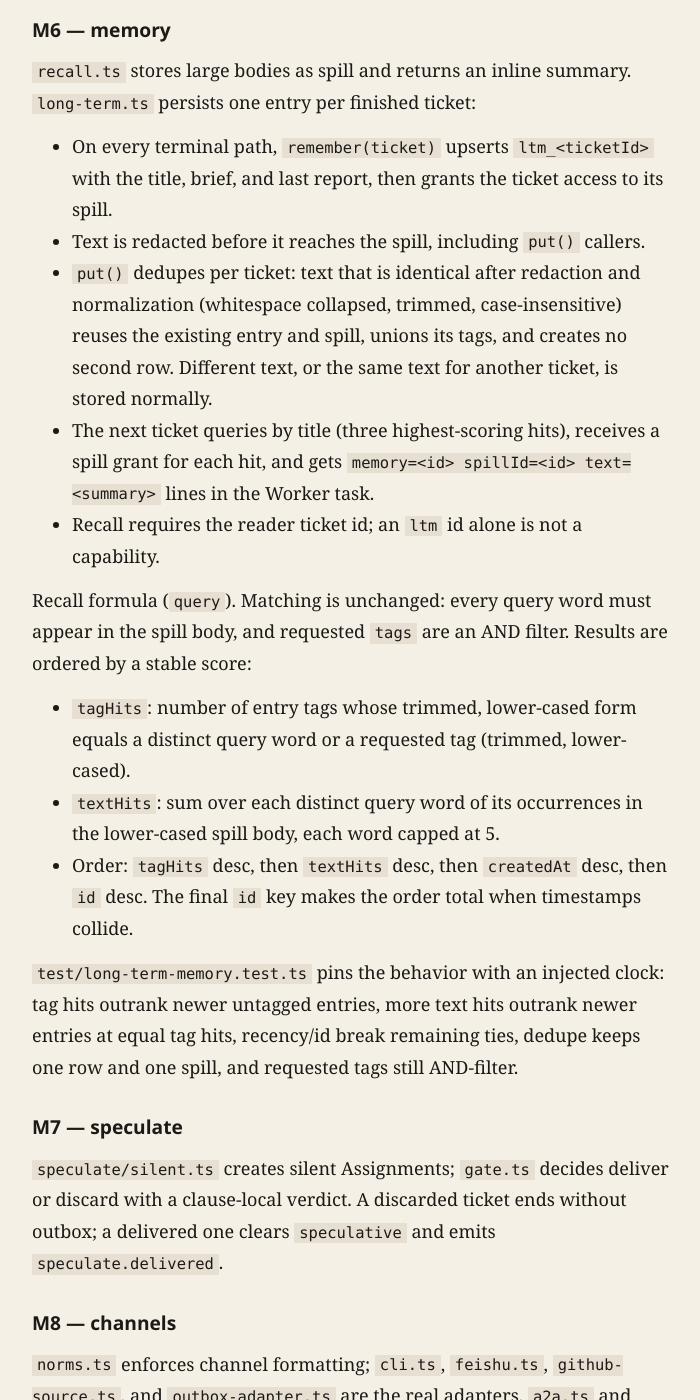
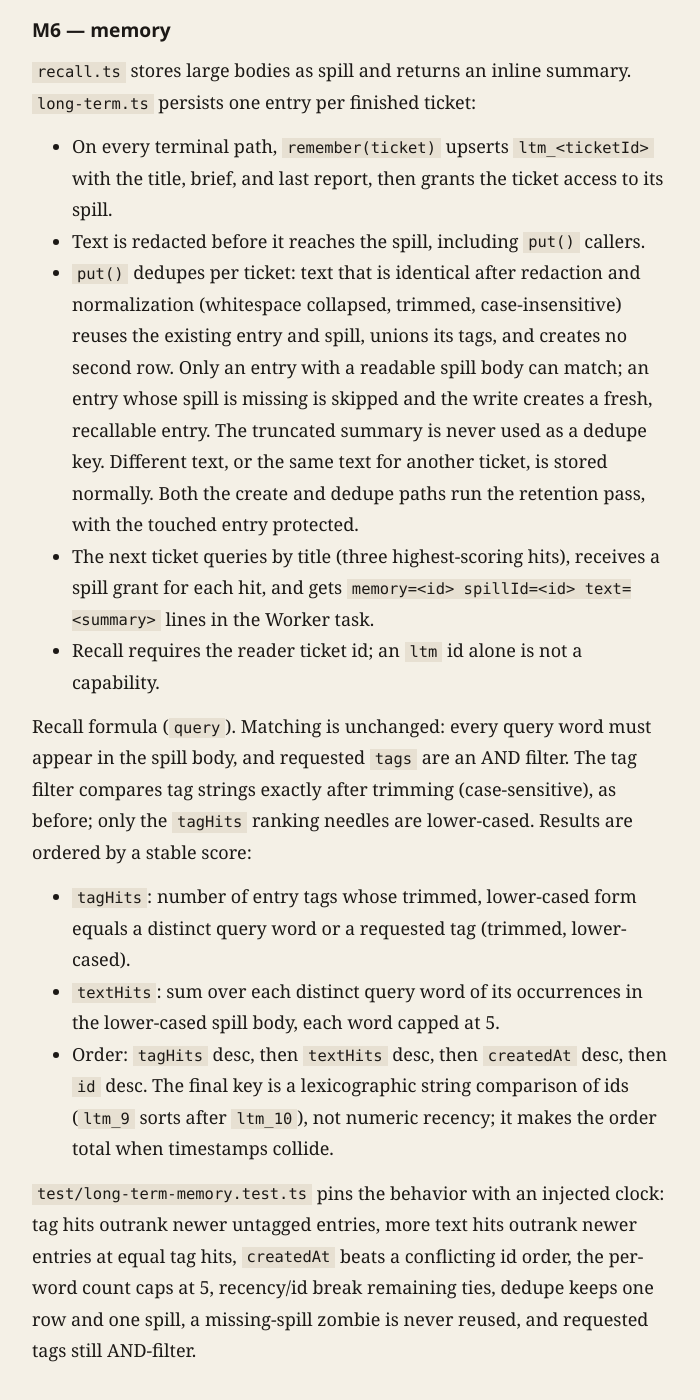
Before and after one commit to LofiSu/deepseek-super-agent, a Jekyll site: the page built from docs/MODULES.md, in a window 1280 px wide and 1400 px high, scrolled down 4327 px. Shown: the whole window, without its empty margins (288-988 px from the left). Built offline with Jekyll 4.4.1, drawn with Linux system fonts in a browser that asks for light colours; our own code applies the rules of GitHub Pages for plain Markdown files.

Commit message:
fix(memory): harden dedupe and tighten recall docs
Review follow-up: never dedupe a zombie entry whose spill is missing (skip the truncated summary; create a fresh entry), run the retention pass on the dedupe path, keep the T48 roadmap row consistent with P2-1, and add discriminating tests for the createdAt tie-break and the per-word 5-hit cap. Docs now state that the tag filter stays case-sensitive and the id tie-break is lexicographic.

```diff
--- a/docs/MODULES.md
+++ b/docs/MODULES.md
@@ -137,27 +137,37 @@ bypass. `tickets.ts` owns `subscribe`/`hide` and `Engine.subscribe`.
 - `put()` dedupes per ticket: text that is identical after redaction and
   normalization (whitespace collapsed, trimmed, case-insensitive) reuses the
   existing entry and spill, unions its tags, and creates no second row.
+  Only an entry with a readable spill body can match; an entry whose spill is
+  missing is skipped and the write creates a fresh, recallable entry. The
+  truncated summary is never used as a dedupe key.
   Different text, or the same text for another ticket, is stored normally.
+  Both the create and dedupe paths run the retention pass, with the touched
+  entry protected.
 - The next ticket queries by title (three highest-scoring hits), receives a
   spill grant for each hit, and gets `memory=<id> spillId=<id> text=<summary>`
   lines in the Worker task.
 - Recall requires the reader ticket id; an `ltm` id alone is not a capability.
 
 Recall formula (`query`). Matching is unchanged: every query word must appear
-in the spill body, and requested `tags` are an AND filter. Results are ordered
-by a stable score:
+in the spill body, and requested `tags` are an AND filter. The tag filter
+compares tag strings exactly after trimming (case-sensitive), as before; only
+the `tagHits` ranking needles are lower-cased. Results are ordered by a stable
+score:
 
 - `tagHits`: number of entry tags whose trimmed, lower-cased form equals a
   distinct query word or a requested tag (trimmed, lower-cased).
 - `textHits`: sum over each distinct query word of its occurrences in the
   lower-cased spill body, each word capped at 5.
 - Order: `tagHits` desc, then `textHits` desc, then `createdAt` desc, then
-  `id` desc. The final `id` key makes the order total when timestamps collide.
+  `id` desc. The final key is a lexicographic string comparison of ids
+  (`ltm_9` sorts after `ltm_10`), not numeric recency; it makes the order total
+  when timestamps collide.
 
 `test/long-term-memory.test.ts` pins the behavior with an injected clock: tag
 hits outrank newer untagged entries, more text hits outrank newer entries at
-equal tag hits, recency/id break remaining ties, dedupe keeps one row and one
-spill, and requested tags still AND-filter.
+equal tag hits, `createdAt` beats a conflicting id order, the per-word count
+caps at 5, recency/id break remaining ties, dedupe keeps one row and one spill,
+a missing-spill zombie is never reused, and requested tags still AND-filter.
 
 ## M7 — speculate
 
```
Also changed, not shown: docs/ROADMAP.md (+1 -1 lines), src/memory/long-term.ts (+16 -7 lines), test/long-term-memory.test.ts (+51 -0 lines).
